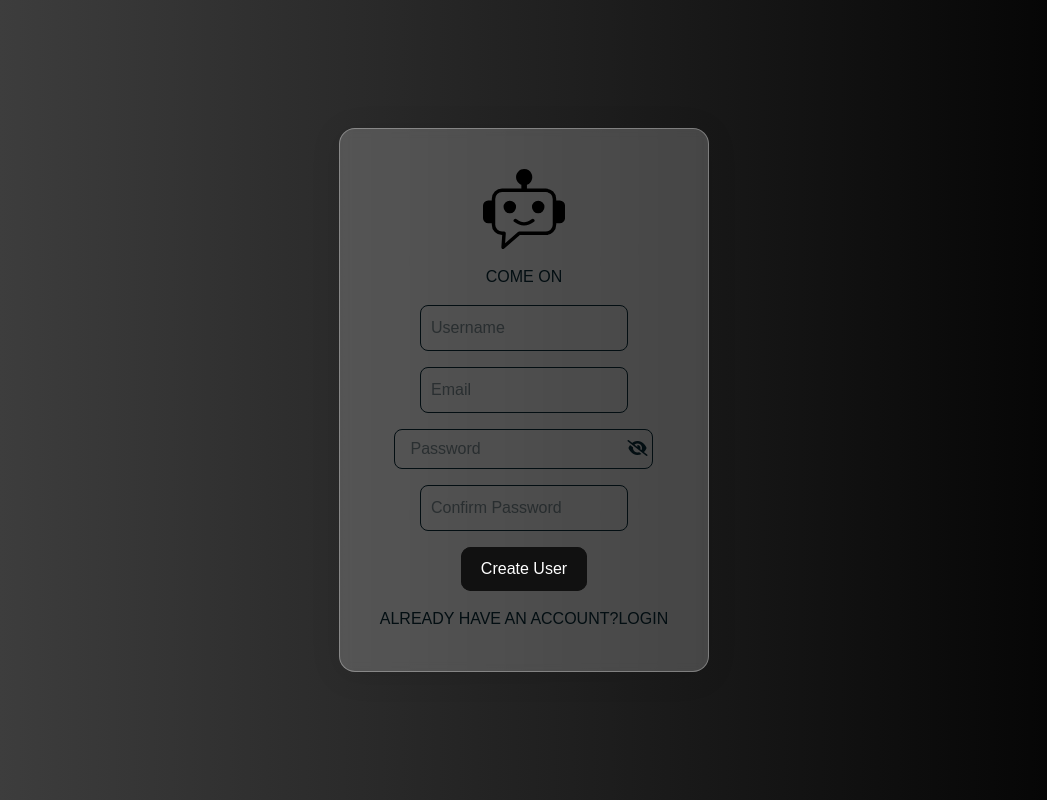
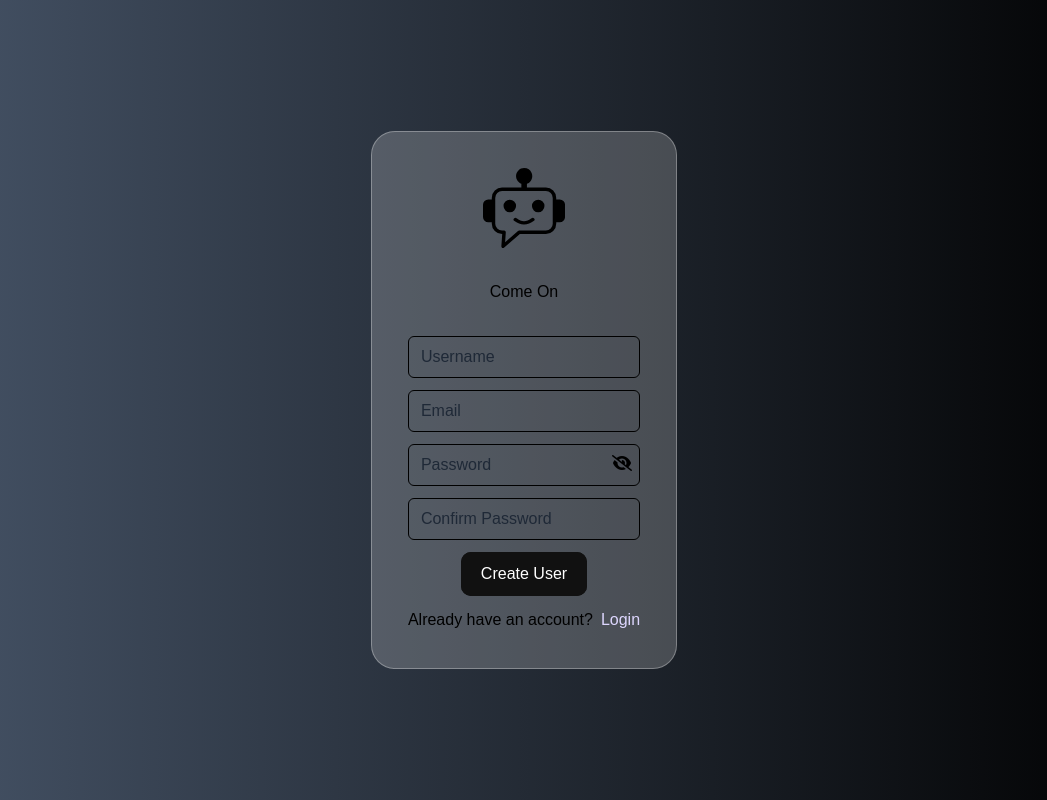
Before and after one commit to ajaypoly/chat-frontend, a React (Create React App) app in the folder chat-app/: page /register in a window 1280 px wide. Shown: the whole page, without its empty margins (116-1163 px from the left). Built offline with nearby package versions, Linux system fonts and the light colour scheme.

Commit message:
complete tailwind avatar and chat

```diff
--- a/chat-app/src/components/Contact/styles.js
+++ /dev/null
@@ -1,100 +0,0 @@
-import styled from "styled-components";
-
-const ContactContainer = styled.div`
-display: grid;
-  grid-template-rows: 10% 75% 15%;
-  overflow: hidden;
-  background-color: ;
-  .containers {
-    display: flex;
-    align-items: center;
-    gap: 1rem;
-    justify-content: center;
-    img {
-      height: 2rem;
-    }
-    h3 {
-      color: white;
-      text-transform: uppercase;
-    }
-  }
-  .contacts {
-    display: flex;
-    flex-direction: column;
-    align-items: center;
-    overflow: auto;
-    gap: 0.8rem;
-    &::-webkit-scrollbar {
-      width: 0.2rem;
-      &-thumb {
-        background-color: #ffffff39;
-        width: 0.1rem;
-        border-radius: 1rem;
-      }
-    }
-    .contact {
-      background-color: #ffffff34;
-      min-height: 5rem;
-      cursor: pointer;
-      width: 90%;
-      border-radius: 0.2rem;
-      padding: 0.4rem;
-      display: flex;
-      gap: 1rem;
-      align-items: center;
-      transition: 0.5s ease-in-out;
-      .avatar {
-        img {
-          height: 3rem;
-        }
-      }
-      .username {
-        h3 {
-          color: white;
-        }
-      }
-    }
-    .selected {
-      background-color: #b5b2c3;;
-    }
-  }
-  .current-user {
-    background-color: #0d0d30;
-    display: flex;
-    justify-content: center;
-    align-items: center;
-    gap: 2rem;
-    .avatar {
-      img {
-        height: 4rem;
-        max-inline-size: 100%;
-      }
-    }
-    .username {
-      h2 {
-        color: white;
-      }
-    }
-    @media screen and (min-width: 720px) and (max-width: 1080px) {
-      gap: 0.5rem;
-      .username {
-        h2 {
-          font-size: 1rem;
-        }
-      }
-    }
-  }
-  img {
-    height: 5rem;
-  }
-  h1,
-  h2 {
-    color: #030e12;
-  }
-
-  .robo {
-    height: 5rem;
-  }
-`;
-
-export default ContactContainer;
--- a/chat-app/src/index.css
+++ b/chat-app/src/index.css
@@ -22,3 +22,23 @@ body{
     overflow: hidden;
 
 }
+
+.scrollbar::-webkit-scrollbar {
+    width: 0.2rem;
+
+  }
+
+.scrollbar::-webkit-scrollbar-track {
+    border-radius: 100vh;
+    background: #797876;
+}
+
+.scrollbar::-webkit-scrollbar-thumb {
+    background-color: #ffffff39;
+        width: 0.1rem;
+        border-radius: 1rem;
+}
+
+.scrollbar::-webkit-scrollbar-thumb:hover {
+    background: #d200a4;
+}
--- a/chat-app/src/pages/Avatar/style.js
+++ b/chat-app/src/pages/Avatar/style.js
@@ -1,48 +1,6 @@
 import styled from "styled-components";
 
 const AvatarStyle = styled.div`
-  display: flex;
-  justify-content: center;
-  align-items: center;
-  flex-direction: column;
-  gap: 3rem;
-  background-image: linear-gradient(to right, #9b9b9b 0%, #000000eb 95%);
-  height: 100vh;
-  width: 100vw;
-
-  .loader {
-    max-inline-size: 100%;
-  }
-  .title {
-    h1 {
-      color: white;
-    }
-  }
-  .avatars {
-    gap: 2rem;
-    display: flex;
-
-    .avatar {
-      border: 0.4rem solid transparent;
-      padding: 0.4rem;
-      border-radius: 5rem;
-      display: flex;
-      justify-content: center;
-      align-items: center;
-
-      img {
-        height: 7rem;
-        transition: transform 2s ease;
-      }
-      img:hover {
-        transform: scale(1.15);
-        transition: 1.5s;
-      }
-    }
-    .selected {
-      border: 0.4rem solid red;
-    }
-  }
   .glow-on-hover {
     padding: 10px 20px;
     border: none;
@@ -123,11 +81,6 @@ const AvatarStyle = styled.div`
       background-position: 0 0;
     }
   }
-  .profile-button {
-    width: 270px;
-    display: flex;
-    justify-content: space-between;
-  }
 `;
 
 export default AvatarStyle;
--- a/chat-app/src/pages/Chat/Index.jsx
+++ b/chat-app/src/pages/Chat/Index.jsx
@@ -3,7 +3,7 @@ import React, { useEffect, useState } from "react";
 import { useNavigate } from "react-router-dom";
 import Contacts from "../../components/Contact";
 import { alluserRoute } from "../../utils/APIRoutes";
-import ChatContainer from "./style";
+
 
 function Chat() {
   const navigate = useNavigate();
@@ -36,11 +36,11 @@ function Chat() {
   }
   return (
     <>
-      <ChatContainer>
-        <div className="chat-box">
+      <div className="w-screen h-screen flex justify-center items-center bg-gradient-to-r from-black to-slate-600">
+        <div className="h-75 w-75">
           <Contacts contacts={contacts} currentUser={currentUser} changeChat={handleChatChange}/>
         </div>
-      </ChatContainer>
+      </div>
     </>
   );
 }
--- a/chat-app/src/pages/Chat/style.js
+++ /dev/null
@@ -1,16 +0,0 @@
-import styled from "styled-components";
-
-const ChatContainer = styled.div`
-  width: 100vw;
-  height: 100vh;
-  display: flex;
-  align-items: center;
-  justify-content: center;
-  background-image: linear-gradient(to right, #434343 0%, black 100%);
-  .chat-box {
-    height: 75vh;
-    width: 75vh;
-  }
-`;
-
-export default ChatContainer;
--- a/chat-app/src/pages/Register/index.js
+++ b/chat-app/src/pages/Register/index.js
@@ -3,12 +3,12 @@ import FormContainer from "./style";
 import logo from "../../assets/chatbot-icon.svg";
 import "react-toastify/dist/ReactToastify.css";
 import axios from "axios";
-import {useNavigate}from "react-router-dom"
+import { useNavigate } from "react-router-dom";
 import { toast, ToastContainer } from "react-toastify";
-import { useState,useEffect } from "react";
+import { useState, useEffect } from "react";
 import { registerRoute } from "../../utils/APIRoutes";
 function Register() {
-const navigate= useNavigate()
+  const navigate = useNavigate();
 
   const toastOptions = {
     position: "bottom-right",
@@ -27,9 +27,10 @@ const navigate= useNavigate()
     if (localStorage.getItem("chat-app-user")) {
       navigate("/");
     }
-     // eslint-disable-next-line react-hooks/exhaustive-deps
+    // eslint-disable-next-line react-hooks/exhaustive-deps
   }, []);
-  const [inputType, setInputType] = useState("password");
+  const [isPasswordHidden, setPasswordHidden] = useState(true);
+
   const handleSubmit = async (event) => {
     event.preventDefault();
     if (handleValidation()) {
@@ -41,16 +42,14 @@ const navigate= useNavigate()
         email,
         password,
       });
-      if(data.status===false){
-        toast.error(data.msg,toastOptions)
+      if (data.status === false) {
+        toast.error(data.msg, toastOptions);
       }
-      if(data.status===true){
-        localStorage.setItem('chat-app-user',JSON.stringify(data.user))
-        navigate("/")
-
+      if (data.status === true) {
+        localStorage.setItem("chat-app-user", JSON.stringify(data.user));
+        navigate("/");
       }
     }
-
   };
   const handleValidation = () => {
     const { password, confirmPassword, email } = Value;
@@ -78,53 +77,49 @@ const navigate= useNavigate()
   };
   return (
     <>
-      <FormContainer>
+      <FormContainer className="w-screen h-screen flex justify-center items-center bg-gradient-to-r from-slate-600 to-black ">
         <form onSubmit={(event) => handleSubmit(event)}>
-          <div className="brands">
-            <img className="robo" src={logo} alt="come on" />
-            <h1>Come On</h1>
+          <div className="border border-[#ffffff4d]  rounded-3xl flex flex-col items-center gap-3 p-9 bg-white/20">
+            <img className="h-20 " src={logo} alt="come on" />
+            <h1 className="text-black py-5 hover:text-[#fcf9f9] hover:scale-150 transition-all duration-1000">
+              Come On
+            </h1>
             <input
-              className="inputField"
+              className="border border-black rounded-md p-2 pl-3 bg-transparent w-full placeholder:text-gray-800 outline-none"
               type="text"
               placeholder="Username"
               name="username"
               onChange={(e) => handleChange(e)}
             />
             <input
-              className="inputField"
+              className="border border-black rounded-md p-2 pl-3 bg-transparent w-full placeholder:text-gray-800 outline-none"
               type="email"
               placeholder="Email"
               name="email"
               onChange={(e) => handleChange(e)}
             />
-            <div className="passwordDiv">
+            <div className="relative w-full">
               <input
-                className="passwordField"
-                type={inputType}
+                className="border border-black rounded-md p-2 pl-3 bg-transparent w-full placeholder:text-gray-800 outline-none"
+                type={isPasswordHidden ? "password" : "text"}
                 placeholder="Password"
                 name="password"
                 onChange={(e) => handleChange(e)}
               />
-              {inputType === "password" ? (
-                <button
-                  class="showHideBtn"
-                  type="button"
-                  onClick={() => setInputType("text")}
-                >
-                  <i class="fa-solid fa-eye-slash"></i>
-                </button>
-              ) : (
-                <button
-                  className="showHideBtn"
-                  type="button"
-                  onClick={() => setInputType("password")}
-                >
-                  <i class="fa-solid fa-eye"></i>
-                </button>
-              )}
+
+              <button
+                className="showHideBtn absolute right-2 top-2"
+                type="button"
+                onClick={() => setPasswordHidden(!isPasswordHidden)}
+              >
+                <i
+                  class={`fa-solid fa-eye${isPasswordHidden ? "-slash" : ""}`}
+                ></i>
+              </button>
             </div>
+
             <input
-              className="inputField"
+              className="border border-black rounded-md p-2 pl-3 bg-transparent w-full placeholder:text-gray-800 outline-none"
               type="password"
               placeholder="Confirm Password"
               name="password"
@@ -134,7 +129,13 @@ const navigate= useNavigate()
               Create User
             </button>
             <span>
-              Already have an account?<a href="/login">Login</a>
+              Already have an account?
+              <a
+                className="text-violet-200 ml-2 hover:text-[#000000] hover:scale-150 transition-all duration-700"
+                href="/login"
+              >
+                Login
+              </a>
             </span>
           </div>
         </form>
--- a/chat-app/src/pages/Register/style.js
+++ b/chat-app/src/pages/Register/style.js
@@ -1,76 +1,6 @@
 import styled from "styled-components";
 
 const FormContainer = styled.div`
-  width: 100vw;
-  height: 100vh;
-  display: flex;
-  align-items: center;
-  justify-content: center;
-  background-image: linear-gradient(to right, #434343 0%, black 100%);
-
-  .brands {
-    margin: 10px;
-    padding: 40px;
-    display: flex;
-    align-items: center;
-    justify-content: center;
-    gap: 1rem;
-    flex-direction: column;
-    background: rgba(255, 255, 255, 0.2);
-    border-radius: 16px;
-    box-shadow: 0 4px 30px rgba(0, 0, 0, 0.1);
-    backdrop-filter: blur(5px);
-    -webkit-backdrop-filter: blur(5px);
-    border: 1px solid rgba(255, 255, 255, 0.3);
-
-    h1,
-    span {
-      color: #030e12;
-      text-transform: uppercase;
-    }
-  }
-  .robo {
-    height: 5rem;
-  }
-  .inputField {
-    font-family: "Josefin Sans", sans-serif;
-    padding: 10px;
-    color: #030e12;
-    background: #00000000;
-    border: 1px solid #030e12;
-    border-radius: 8px;
-    width: 208px;
-  }
-  .passwordDiv {
-    font-family: "Josefin Sans", sans-serif;
-    color: #030e12;
-    background: #00000000;
-    border: 1px solid #030e12;
-    border-radius: 8px;
-    display: flex;
-    align-items: center;
-    padding: 0 5px;
-  }
-  .passwordField {
-    color: #030e12;
-    padding: 10px;
-    background: #00000000;
-    border: none;
-    outline: none;
-    width: 100%;
-    height: 100%;
-  }
-  .passwordField::placeholder {
-    color: #030e1280;
-  }
-  .showHideBtn {
-    background: #00000000;
-    border: none;
-    outline: none;
-  }
-  .inputField::placeholder {
-    color: #030e1280;
-  }
   .glow-on-hover {
     padding: 10px 20px;
     border: none;
--- a/chat-app/tailwind.config.js
+++ b/chat-app/tailwind.config.js
@@ -2,7 +2,14 @@
 module.exports = {
   content: ["./src/**/*.{js,jsx,ts,tsx}"],
   theme: {
-    extend: {},
+    extend: {
+      height:{
+        '75':'75vh'
+      },
+      width:{
+        '75':'75vh'
+      }
+    },
   },
   plugins: [],
 }
```
Also changed, not shown: chat-app/src/components/Contact/index.js (+25 -20 lines), chat-app/src/pages/Avatar/index.js (+15 -12 lines).
